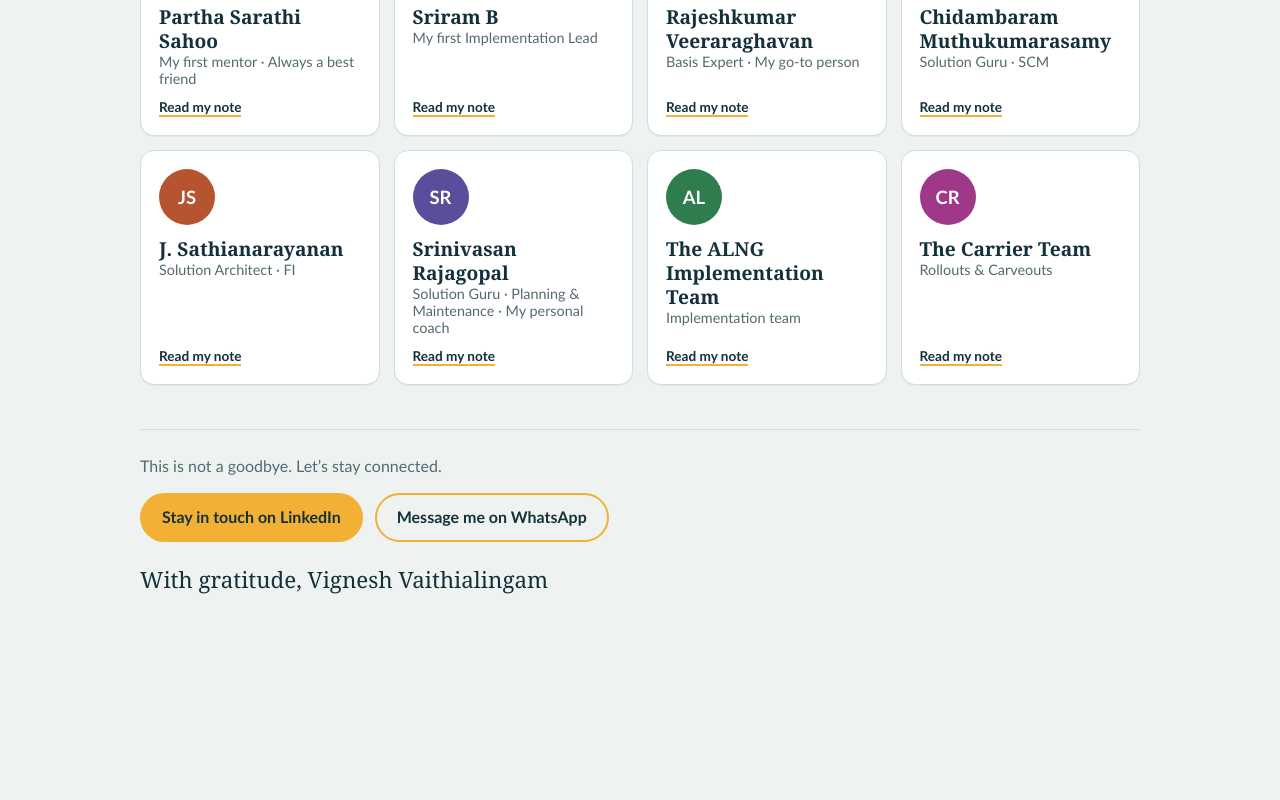
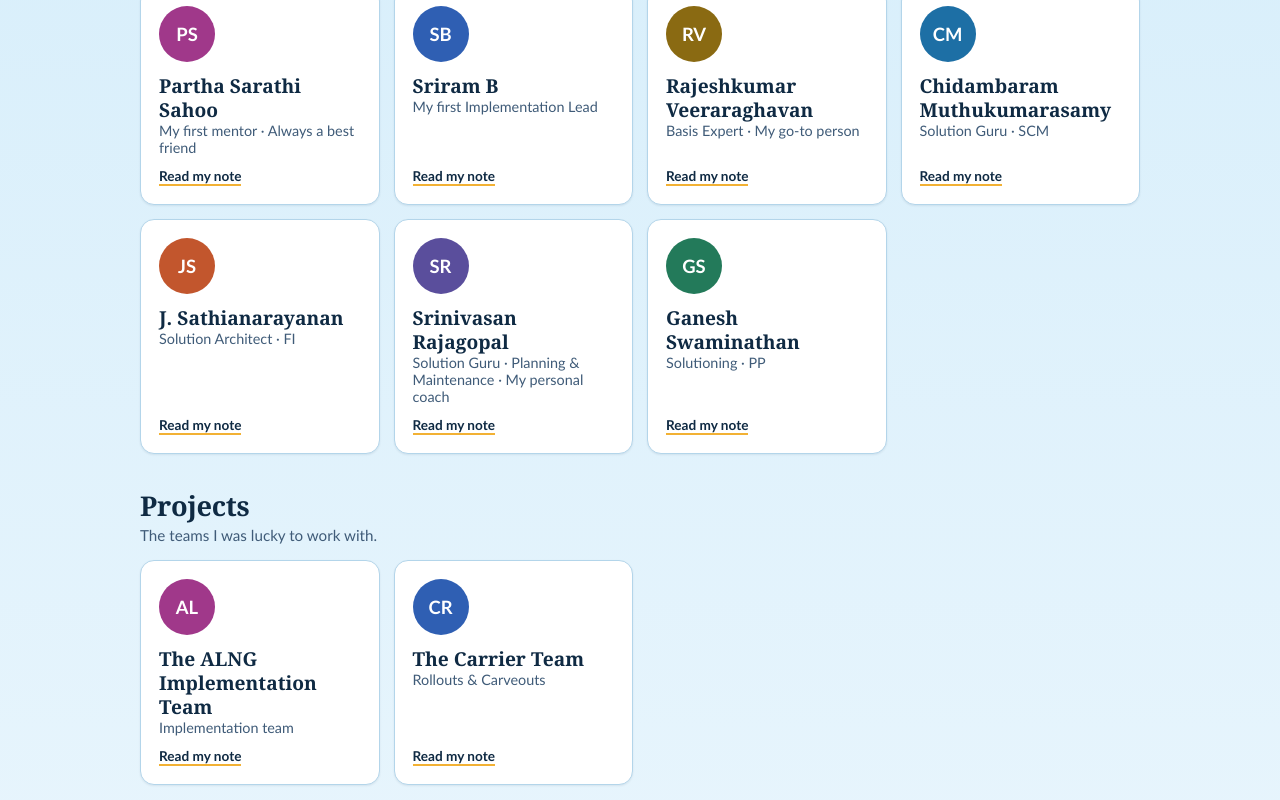
Before and after one commit to vigneshvaithialingam/Thank-You-LTM, a plain HTML site: page index.html in a window 1280 px wide. Shown: the part 720-1520 px from the top of the page. Before the commit the page ends 1371 px from the top, so only its background shows below. Drawn offline with Linux system fonts and the light colour scheme.

Commit message:
Update index.html

```diff
--- a/index.html
+++ b/index.html
@@ -3,24 +3,27 @@
 <head>
 <meta charset="utf-8">
 <meta name="viewport" content="width=device-width, initial-scale=1, viewport-fit=cover">
-<meta name="theme-color" content="#14303a">
+<meta name="theme-color" content="#b9e0f7">
 <meta property="og:type" content="website">
 <meta property="og:title" content="Thank you, LTM">
 <meta property="og:description" content="A farewell note of thanks to the people I worked with at LTM.">
 <title>Thank you, LTM</title>
 <style>
 :root{
-  --bg:#eef3f1; --card:#ffffff; --ink:#14303a; --muted:#546a70; --line:#d3dedb;
-  --gold:#f2b134; --shadow:0 1px 0 rgba(20,48,58,.06);
+  --bg-solid:#d9effb;
+  --bg:linear-gradient(180deg,#b9e0f7 0%,#d9effb 38%,#eaf6fd 100%);
+  --card:#ffffff; --ink:#0f2a43; --muted:#3f5b78; --line:#b3d5ea;
+  --gold:#f2b134; --shadow:0 1px 2px rgba(15,42,67,.08);
 }
 @media (prefers-color-scheme:dark){
-  :root{--bg:#0f2127; --card:#173038; --ink:#eaf2ef; --muted:#9db3b6; --line:#27434b; --shadow:none;}
+  :root{--bg-solid:#0b2236; --bg:linear-gradient(180deg,#0a1f33 0%,#0e2b45 100%); --card:#143452; --ink:#eaf4fb; --muted:#a3bfd6; --line:#26496b; --shadow:none;}
 }
 *{box-sizing:border-box}
 html,body{margin:0}
 html{-webkit-text-size-adjust:100%;-webkit-tap-highlight-color:transparent}
 .lock{overflow:hidden}
-body{background:var(--bg);color:var(--ink);font-family:Georgia,"Times New Roman",serif;line-height:1.55;padding:clamp(20px,5vw,56px)}
+html{background:var(--bg-solid)}
+body{background:var(--bg);min-height:100vh;color:var(--ink);font-family:Georgia,"Times New Roman",serif;line-height:1.55;padding:clamp(20px,5vw,56px)}
 .wrap{max-width:1000px;margin:0 auto}
 .sans{font-family:"Trebuchet MS",system-ui,sans-serif}
 header{margin-bottom:28px;max-width:680px}
@@ -29,9 +32,13 @@ header p{font:1.05rem/1.6 "Trebuchet MS",system-ui,sans-serif;color:var(--muted)
 .timeline{list-style:none;margin:0 0 34px;padding:0;display:grid;grid-template-columns:repeat(4,1fr);gap:0;font-family:"Trebuchet MS",system-ui,sans-serif}
 .timeline li{position:relative;padding:18px 10px 0 0;font-size:.9rem;color:var(--muted)}
 .timeline li::before{content:"";position:absolute;top:0;left:0;right:0;height:2px;background:var(--line)}
-.timeline li::after{content:"";position:absolute;top:-5px;left:0;width:12px;height:12px;border-radius:50%;background:var(--gold);border:2px solid var(--bg)}
+.timeline li::after{content:"";position:absolute;top:-5px;left:0;width:12px;height:12px;border-radius:50%;background:var(--gold);border:2px solid var(--bg-solid)}
 .timeline b{display:block;color:var(--ink);font-size:1rem}
 @media (max-width:560px){.timeline{grid-template-columns:1fr 1fr;row-gap:18px}}
+.sec{margin-top:36px}
+.hint+.sec{margin-top:8px}
+.sec h2{font-size:1.7rem;line-height:1.15;margin:0 0 4px;letter-spacing:-.01em}
+.sec .sub{font:.95rem "Trebuchet MS",system-ui,sans-serif;color:var(--muted);margin:0 0 16px}
 .hint{font:.9rem "Trebuchet MS",system-ui,sans-serif;color:var(--muted);margin:0 0 16px}
 .grid{display:grid;grid-template-columns:repeat(auto-fill,minmax(230px,1fr));gap:14px}
 .card{all:unset;box-sizing:border-box;cursor:pointer;background:var(--card);border:1px solid var(--line);border-radius:14px;padding:18px;display:flex;flex-direction:column;gap:12px;box-shadow:var(--shadow);transition:transform .15s,border-color .15s}
@@ -43,7 +50,7 @@ header p{font:1.05rem/1.6 "Trebuchet MS",system-ui,sans-serif;color:var(--muted)
 .card .role{font:.9rem "Trebuchet MS",system-ui,sans-serif;color:var(--muted)}
 .card .more{margin-top:auto;font:.85rem "Trebuchet MS",system-ui,sans-serif;font-weight:700;border-bottom:2px solid var(--gold);align-self:flex-start}
 dialog{border:none;border-radius:18px;padding:0;max-width:min(580px,92vw);width:100%;background:var(--card);color:var(--ink);box-shadow:0 20px 60px rgba(0,0,0,.35);max-height:88vh;max-height:88dvh}
-dialog::backdrop{background:rgba(10,25,30,.6)}
+dialog::backdrop{background:rgba(8,28,48,.6)}
 dialog[open]{display:flex;flex-direction:column;animation:pop .22s ease-out}
 @keyframes sheet{from{transform:translateY(100%)}to{transform:none}}
 @keyframes pop{from{opacity:0;transform:scale(.96) translateY(8px)}to{opacity:1;transform:none}}
@@ -59,7 +66,7 @@ dialog[open]{display:flex;flex-direction:column;animation:pop .22s ease-out}
 .close:focus-visible{outline:3px solid var(--gold)}
 footer{margin-top:44px;padding-top:24px;border-top:1px solid var(--line);font-family:"Trebuchet MS",system-ui,sans-serif}
 footer p{margin:0 0 14px;color:var(--muted)}
-.btn{display:inline-block;background:var(--gold);color:#14303a;font-weight:700;text-decoration:none;padding:12px 22px;border-radius:999px}
+.btn{display:inline-block;background:var(--gold);color:#0f2a43;font-weight:700;text-decoration:none;padding:12px 22px;border-radius:999px}
 .btns{display:flex;flex-wrap:wrap;gap:12px}
 .btn.alt{background:transparent;color:var(--ink);border:2px solid var(--gold);padding:10px 20px}
 .btn:focus-visible,.btn:hover{outline:3px solid var(--ink);outline-offset:2px}
@@ -93,7 +100,16 @@ footer p{margin:0 0 14px;color:var(--muted)}
   <ol class="timeline" id="timeline"></ol>
 
   <p class="hint">Select a name to read my note.</p>
+  <section class="sec">
+    <h2>My Gurus</h2>
+    <p class="sub">The people who taught, guided and trusted me.</p>
     <div class="grid" id="grid"></div>
+  </section>
+  <section class="sec">
+    <h2>Projects</h2>
+    <p class="sub">The teams I was lucky to work with.</p>
+    <div class="grid" id="grid2"></div>
+  </section>
 
   <footer>
     <p id="footnote"></p>
@@ -179,6 +195,14 @@ const PEOPLE = [
     message:"Thank you for being honest with me, and for being my coach.",
     thanks:"You are my personal coach and my go-to person for every issue. You told me the facts plainly, taught me to look at life from a better perspective, and took the effort to help me understand my mistakes. I am truly thankful.",
     extra:[] },
+  { name:"Ganesh Swaminathan", role:"Solutioning · PP", photo:"",
+    message:"Thank you for your insights and for pushing me to achieve more.",
+    thanks:"You share your insights about the market and motivate me to do something good and to achieve more. I am truly grateful.",
+    extra:[["I still remember","The early days at the BorgWarner client, when we worked together in the war room. That Ganesh was different from the Ganesh I know today."]] }
+];
+
+/* Teams and projects. Copy a block to add one. */
+const PROJECTS = [
   { name:"The ALNG Implementation Team", initials:"AL", role:"Implementation team", photo:"",
     message:"Thank you for treating every one of us like family.",
     thanks:"Every member of the team stood by the others and never let anyone down. It was a joy to work with you, and I will miss it.",
@@ -190,7 +214,7 @@ const PEOPLE = [
 ];
 /* ===== END EDIT SECTION ===== */
 
-const COLORS = ["#1f6f78","#b5542f","#5a4e9c","#2f7d4f","#a0388a","#3a5ea8","#8a6a12"];
+const COLORS = ["#1d6fa5","#c2562d","#5a4e9c","#237a5a","#a0388a","#2f5fb3","#8a6a12"];
 const $ = id => document.getElementById(id);
 function el(tag, text, cls){const e=document.createElement(tag); if(cls)e.className=cls; if(text!=null)e.textContent=text; return e;}
 function initials(p){return p.initials || p.name.trim().split(/\s+/).slice(0,2).map(w=>w[0]).join("").toUpperCase();}
@@ -219,7 +243,9 @@ TIMELINE.forEach(([when,what])=>{
 });
 
 const dlg = $("dlg");
-PEOPLE.forEach((p,i)=>{
+function render(list, gridId, offset){
+  list.forEach((p,k)=>{
+    const i = offset + k;
     const b = el("button",null,"card");
     b.type = "button";
     const av = el("div",null,"avatar"); fillAvatar(av,p,i);
@@ -227,8 +253,11 @@ PEOPLE.forEach((p,i)=>{
     txt.append(el("div",p.name,"name"), el("div",p.role,"role"));
     b.append(av, txt, el("span","Read my note","more"));
     b.addEventListener("click",()=>openCard(p,i));
-  $("grid").appendChild(b);
+    $(gridId).appendChild(b);
   });
+}
+render(PEOPLE, "grid", 0);
+render(PROJECTS, "grid2", PEOPLE.length);
 
 function openCard(p,i){
   fillAvatar($("d-avatar"),p,i);
```
Lines whose indentation alone changed are shown as unchanged.
